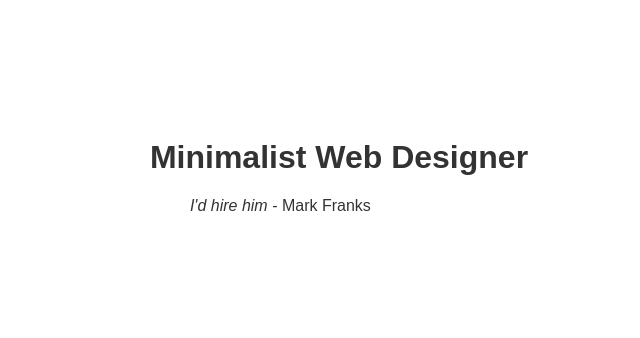
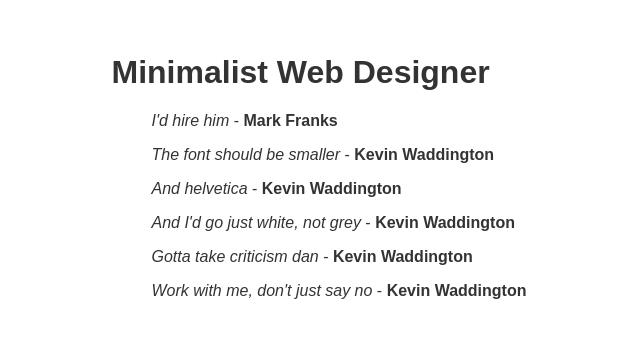
Before and after one commit to giveadan/giveadan.github.io, a plain HTML site: page index.html in a window 1280 px wide. Shown: the part 154-492 px from the top of the page, without its empty margins (301-941 px from the left). Drawn offline with Linux system fonts and the light colour scheme.

Commit message:
kevins quotes

```diff
--- a/index.html
+++ b/index.html
@@ -26,7 +26,16 @@
   	<div class="flexbox-container">
   		<div>
 				<h1>Minimalist Web Designer</h1>
-        <blockquote><i>I'd hire him </i>- Mark Franks </blockquote>
+        <blockquote><i>I'd hire him </i>- <b>Mark Franks</b> </blockquote>
+        <blockquote><i>The font should be smaller </i>- <b>Kevin Waddington</b> </blockquote>
+        <blockquote><i>And helvetica </i>- <b>Kevin Waddington</b> </blockquote>
+        <blockquote><i>And I'd go just white, not grey </i>- <b>Kevin Waddington</b> </blockquote>
+        <blockquote><i>Gotta take criticism dan </i>- <b>Kevin Waddington</b> </blockquote>
+        <blockquote><i>Work with me, don't just say no </i>- <b>Kevin Waddington</b> </blockquote>
+
+
+
+
 			</div>
 		</div>
 	</body>
```
